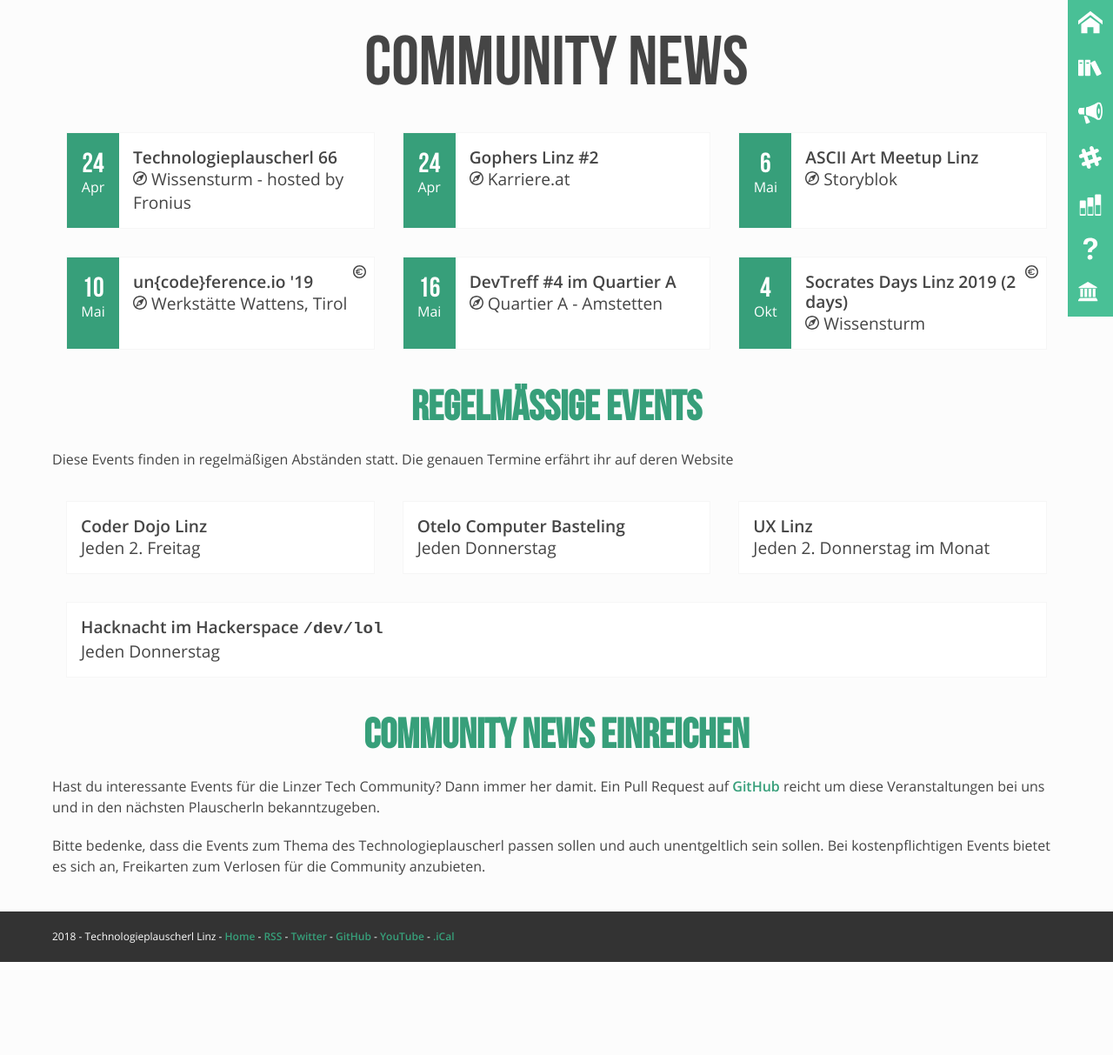
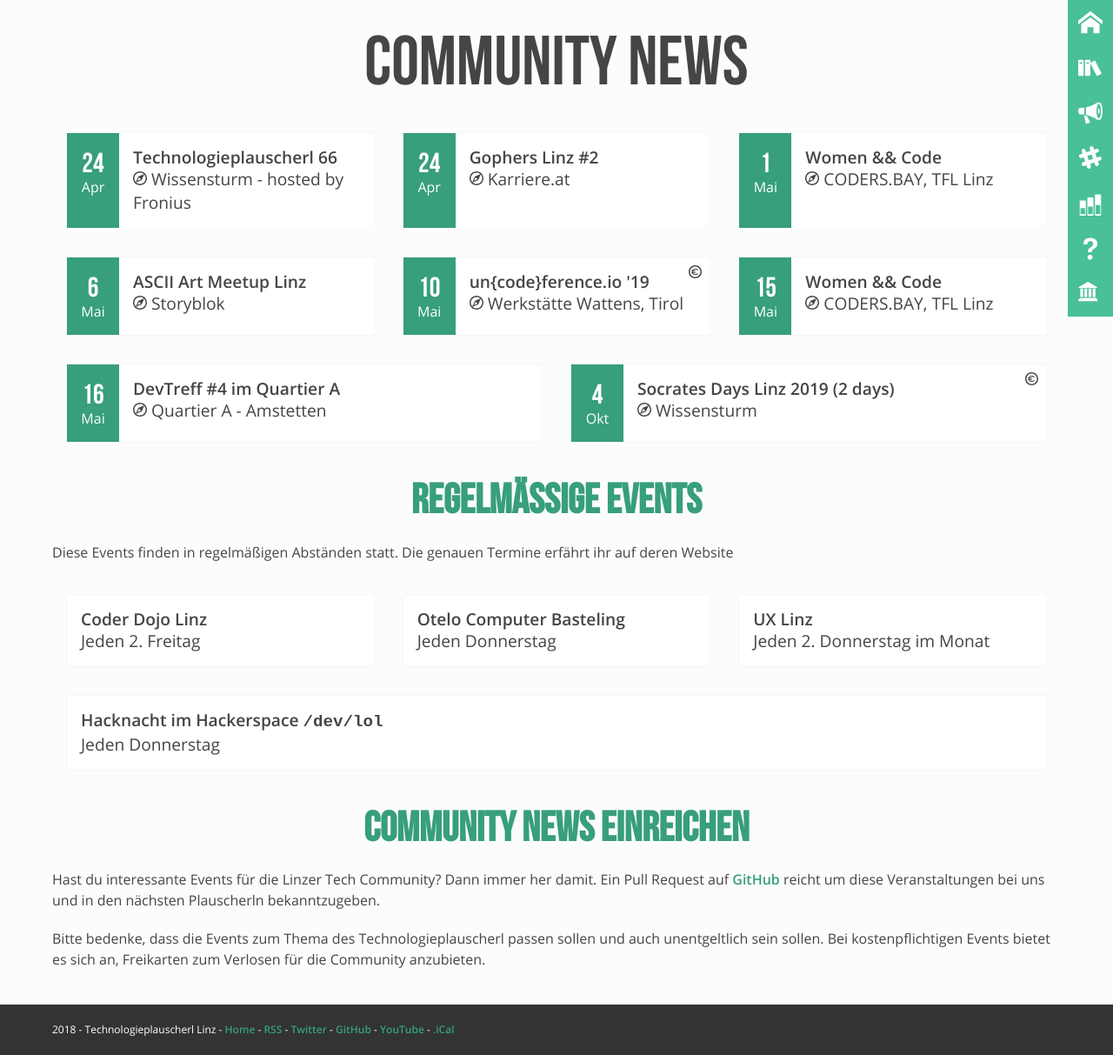
Before and after one commit to mericanAncer127/plauscherl, a Jekyll site: the page built from pages/community-news.html, in a window 1280 px wide. Shown: the whole page at 87% size. Built offline with Jekyll 4.4.1, drawn with Linux system fonts in a browser that asks for light colours; before the commit the page ends 1106 px from its top, so only the background shows below that.

Commit message:
Add dates for the next women-and-code workshops (#178)

```diff
--- a/_data/community.yml
+++ b/_data/community.yml
@@ -736,6 +736,16 @@
       location: "Codersbay, TFL Linz"
       date: 2019-04-17
       link: https://www.meetup.com/de-DE/WomenAndCode/events/260081596/
+    -
+      name: "Women && Code"
+      location: "CODERS.BAY, TFL Linz"
+      date: 2019-05-01
+      link: https://www.meetup.com/WomenAndCode/events/260729338/
+    -
+      name: "Women && Code"
+      location: "CODERS.BAY, TFL Linz"
+      date: 2019-05-15
+      link: https://www.meetup.com/WomenAndCode/events/260729492/
 -
   id: uncodeference
   name: "un{code}ference.io"
```
